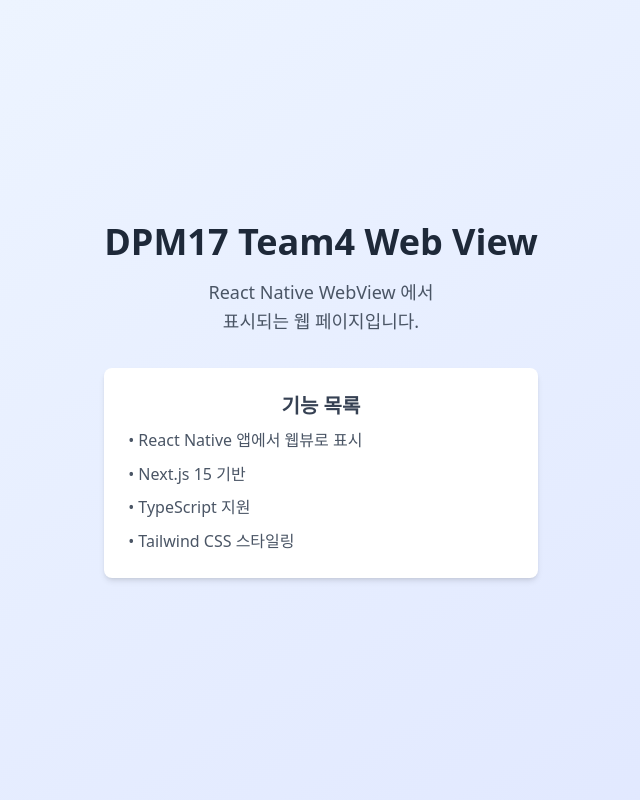
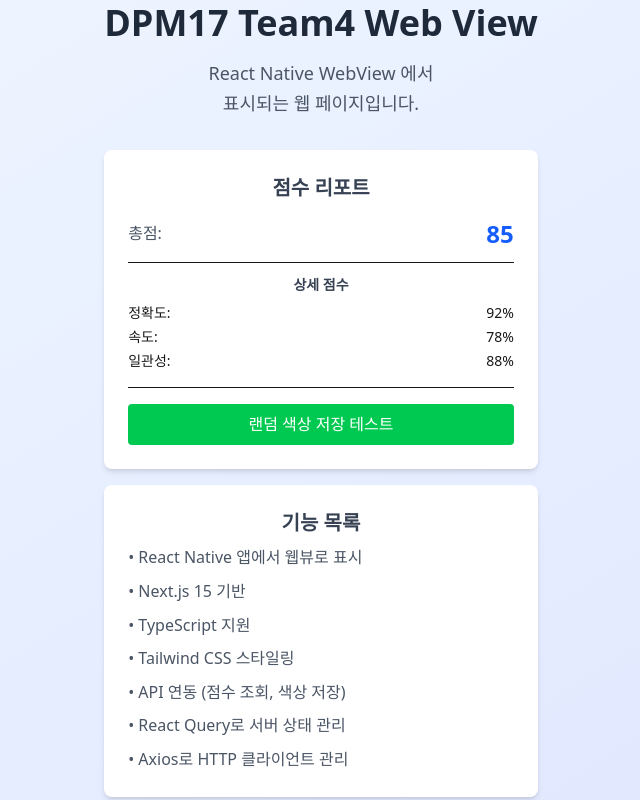
Before and after one commit to depromeet/dpm17-team4-client, a Next.js app in the folder web/: page / in a window 1280 px wide. Shown: the whole page, without its empty margins (319-959 px from the left). Built offline with nearby package versions, Linux system fonts and the light colour scheme.

Commit message:
feat: 예시 만들기

```diff
--- a/web/src/app/layout.tsx
+++ b/web/src/app/layout.tsx
@@ -1,6 +1,7 @@
 import type { Metadata } from 'next';
 import { Geist, Geist_Mono } from 'next/font/google';
 import './globals.css';
+import QueryProvider from '@/providers/query-provider';
 
 const geistSans = Geist({
   variable: '--font-geist-sans',
@@ -25,6 +26,7 @@ export default function RootLayout({
   children: React.ReactNode;
 }>) {
   return (
+    <QueryProvider>
       <html lang="en">
         <body
           className={`${geistSans.variable} ${geistMono.variable} antialiased`}
@@ -32,5 +34,6 @@ export default function RootLayout({
           {children}
         </body>
       </html>
+    </QueryProvider>
   );
 }
--- a/web/src/app/page.tsx
+++ b/web/src/app/page.tsx
@@ -1,4 +1,28 @@
+'use client';
+
+import { useRecordMutation, useReportQuery } from '@/hooks';
+
 export default function Home() {
+  // 커스텀 훅을 사용한 점수 데이터 조회
+  const { data: scoreData, isLoading, error, refetch } = useReportQuery();
+
+  // 커스텀 훅을 사용한 색상 저장 mutation
+  const recordColorMutation = useRecordMutation();
+
+  // 테스트용 색상 저장 함수
+  const handleRecordColor = () => {
+    const testColor = `#${Math.floor(Math.random() * 16777215).toString(16)}`;
+    recordColorMutation.mutate({
+      color: testColor,
+      onSuccess: () => {
+        alert('색상이 성공적으로 저장되었습니다!');
+      },
+      onError: (error) => {
+        alert(error.message);
+      },
+    });
+  };
+
   return (
     <div className="min-h-screen bg-gradient-to-br from-blue-50 to-indigo-100 flex items-center justify-center">
       <div className="text-center">
@@ -10,7 +34,88 @@ export default function Home() {
           <br />
           표시되는 웹 페이지입니다.
         </p>
+
         <div className="space-y-4">
+          {/* 점수 데이터 표시 */}
+          <div className="bg-white rounded-lg shadow-md p-6 max-w-md mx-auto">
+            <h2 className="text-xl font-semibold text-gray-700 mb-4">
+              점수 리포트
+            </h2>
+
+            {isLoading && (
+              <div className="text-blue-600">데이터를 불러오는 중...</div>
+            )}
+
+            {error && (
+              <div className="text-red-600 mb-4">
+                오류:{' '}
+                {error instanceof Error
+                  ? error.message
+                  : '알 수 없는 오류가 발생했습니다'}
+                <button
+                  onClick={() => refetch()}
+                  className="ml-2 px-3 py-1 bg-blue-500 text-white rounded text-sm hover:bg-blue-600"
+                >
+                  다시 시도
+                </button>
+              </div>
+            )}
+
+            {scoreData && !isLoading && (
+              <div className="space-y-3">
+                <div className="flex justify-between items-center">
+                  <span className="text-gray-600">총점:</span>
+                  <span className="text-2xl font-bold text-blue-600">
+                    {scoreData.score}
+                  </span>
+                </div>
+                <div className="border-t pt-3">
+                  <h3 className="text-sm font-semibold text-gray-700 mb-2">
+                    상세 점수
+                  </h3>
+                  <div className="space-y-1 text-sm">
+                    <div className="flex justify-between">
+                      <span>정확도:</span>
+                      <span>{scoreData.details.accuracy}%</span>
+                    </div>
+                    <div className="flex justify-between">
+                      <span>속도:</span>
+                      <span>{scoreData.details.speed}%</span>
+                    </div>
+                    <div className="flex justify-between">
+                      <span>일관성:</span>
+                      <span>{scoreData.details.consistency}%</span>
+                    </div>
+                  </div>
+                </div>
+              </div>
+            )}
+
+            {/* 테스트용 색상 저장 버튼 */}
+            <div className="mt-4 pt-4 border-t">
+              <button
+                onClick={handleRecordColor}
+                disabled={recordColorMutation.isPending}
+                className="w-full px-4 py-2 bg-green-500 text-white rounded hover:bg-green-600 disabled:bg-gray-400 disabled:cursor-not-allowed"
+              >
+                {recordColorMutation.isPending
+                  ? '저장 중...'
+                  : '랜덤 색상 저장 테스트'}
+              </button>
+              {recordColorMutation.isSuccess && (
+                <div className="mt-2 text-sm text-green-600">
+                  색상이 성공적으로 저장되었습니다!
+                </div>
+              )}
+              {recordColorMutation.isError && (
+                <div className="mt-2 text-sm text-red-600">
+                  색상 저장에 실패했습니다.
+                </div>
+              )}
+            </div>
+          </div>
+
+          {/* 기존 기능 목록 */}
           <div className="bg-white rounded-lg shadow-md p-6 max-w-md mx-auto">
             <h2 className="text-xl font-semibold text-gray-700 mb-2">
               기능 목록
@@ -20,6 +125,9 @@ export default function Home() {
               <li>• Next.js 15 기반</li>
               <li>• TypeScript 지원</li>
               <li>• Tailwind CSS 스타일링</li>
+              <li>• API 연동 (점수 조회, 색상 저장)</li>
+              <li>• React Query로 서버 상태 관리</li>
+              <li>• Axios로 HTTP 클라이언트 관리</li>
             </ul>
           </div>
         </div>
--- /dev/null
+++ b/web/src/hooks/utils/useCommonQuery.ts
@@ -0,0 +1,116 @@
+import { useQuery, UseQueryOptions } from '@tanstack/react-query';
+import { QUERY_KEYS } from '@/constants';
+
+// 공통 쿼리 옵션 타입
+export interface CommonQueryOptions<TData = any, TError = Error> {
+  staleTime?: number;
+  gcTime?: number;
+  retry?: number | boolean | ((failureCount: number, error: TError) => boolean);
+  retryDelay?: number | ((retryAttempt: number, error: TError) => number);
+  refetchOnWindowFocus?: boolean;
+  refetchOnMount?: boolean;
+  refetchOnReconnect?: boolean;
+  enabled?: boolean;
+  onSuccess?: (data: TData) => void;
+  onError?: (error: TError) => void;
+  onSettled?: (data: TData | undefined, error: TError | null) => void;
+}
+
+// API 쿼리 옵션 (기본 설정 포함)
+export interface ApiQueryOptions<TData = any, TError = Error> extends CommonQueryOptions<TData, TError> {
+  queryKey: string[];
+  queryFn: () => Promise<TData>;
+}
+
+// 공통 쿼리 훅
+export const useCommonQuery = <TData = any, TError = Error>(
+  options: ApiQueryOptions<TData, TError>
+) => {
+  const {
+    queryKey,
+    queryFn,
+    staleTime = 5 * 60 * 1000, // 5분
+    gcTime = 10 * 60 * 1000, // 10분
+    retry = 2,
+    refetchOnWindowFocus = false,
+    refetchOnMount = true,
+    refetchOnReconnect = true,
+    onSuccess,
+    onError,
+    onSettled,
+    ...restOptions
+  } = options;
+
+  return useQuery<TData, TError>({
+    queryKey,
+    queryFn,
+    staleTime,
+    gcTime,
+    retry,
+    refetchOnWindowFocus,
+    refetchOnMount,
+    refetchOnReconnect,
+    onSuccess,
+    onError,
+    onSettled,
+    ...restOptions,
+  });
+};
+
+// API 호출을 위한 간단한 쿼리 훅
+export const useApiQuery = <TData = any, TError = Error>(
+  queryKey: string[],
+  queryFn: () => Promise<TData>,
+  options?: CommonQueryOptions<TData, TError>
+) => {
+  return useCommonQuery({
+    queryKey,
+    queryFn,
+    ...options,
+  });
+};
+
+// 페이지네이션 쿼리 훅
+export const usePaginatedQuery = <TData = any, TError = Error>(
+  baseQueryKey: string[],
+  queryFn: (page: number, limit: number) => Promise<TData>,
+  page: number = 1,
+  limit: number = 10,
+  options?: CommonQueryOptions<TData, TError>
+) => {
+  return useCommonQuery({
+    queryKey: [...baseQueryKey, { page, limit }],
+    queryFn: () => queryFn(page, limit),
+    ...options,
+  });
+};
+
+// 검색 쿼리 훅
+export const useSearchQuery = <TData = any, TError = Error>(
+  baseQueryKey: string[],
+  queryFn: (searchTerm: string) => Promise<TData>,
+  searchTerm: string,
+  options?: CommonQueryOptions<TData, TError>
+) => {
+  return useCommonQuery({
+    queryKey: [...baseQueryKey, { search: searchTerm }],
+    queryFn: () => queryFn(searchTerm),
+    enabled: searchTerm.length > 0, // 검색어가 있을 때만 실행
+    ...options,
+  });
+};
+
+// 조건부 쿼리 훅
+export const useConditionalQuery = <TData = any, TError = Error>(
+  queryKey: string[],
+  queryFn: () => Promise<TData>,
+  condition: boolean,
+  options?: CommonQueryOptions<TData, TError>
+) => {
+  return useCommonQuery({
+    queryKey,
+    queryFn,
+    enabled: condition,
+    ...options,
+  });
+};
```
Lines whose indentation alone changed are shown as unchanged.
